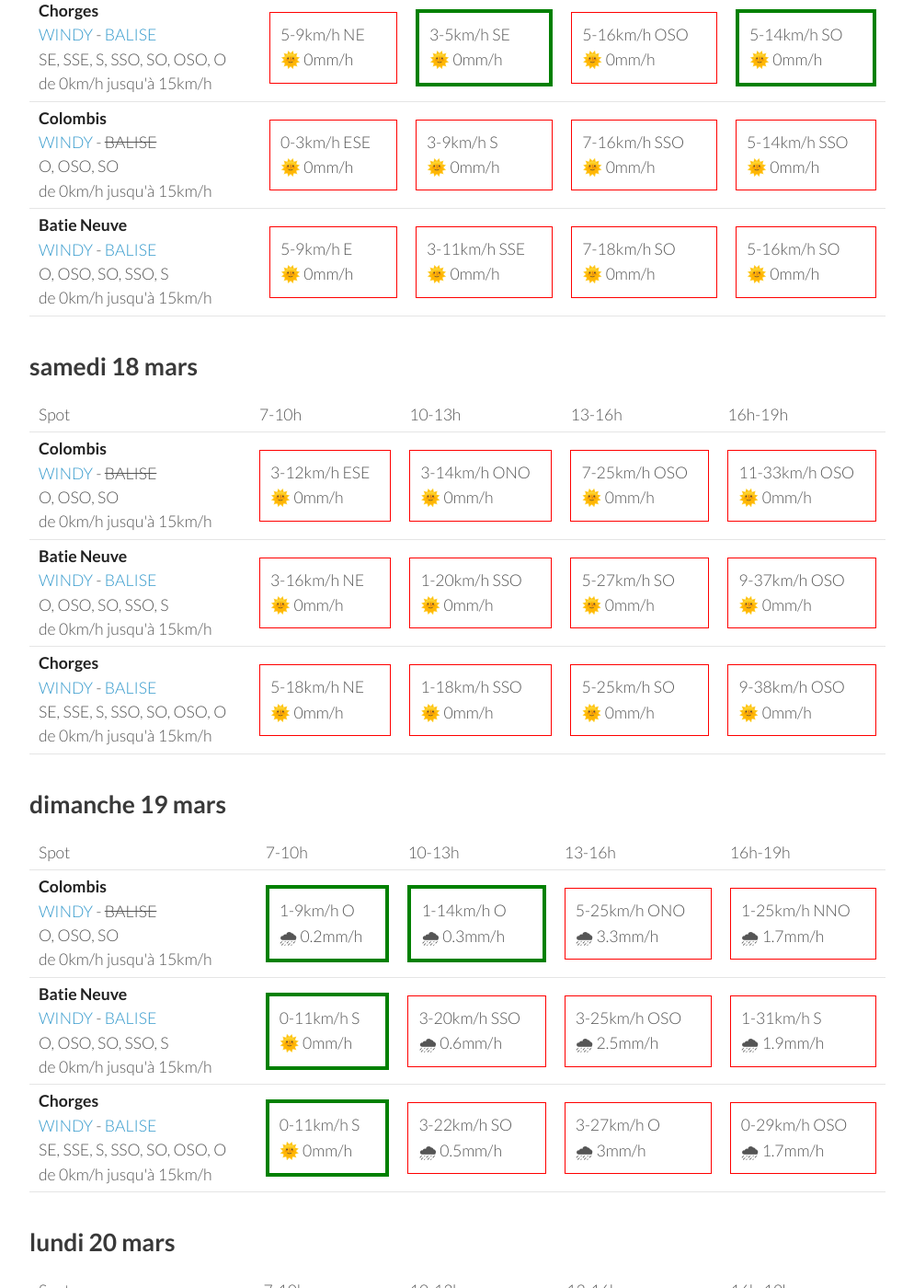
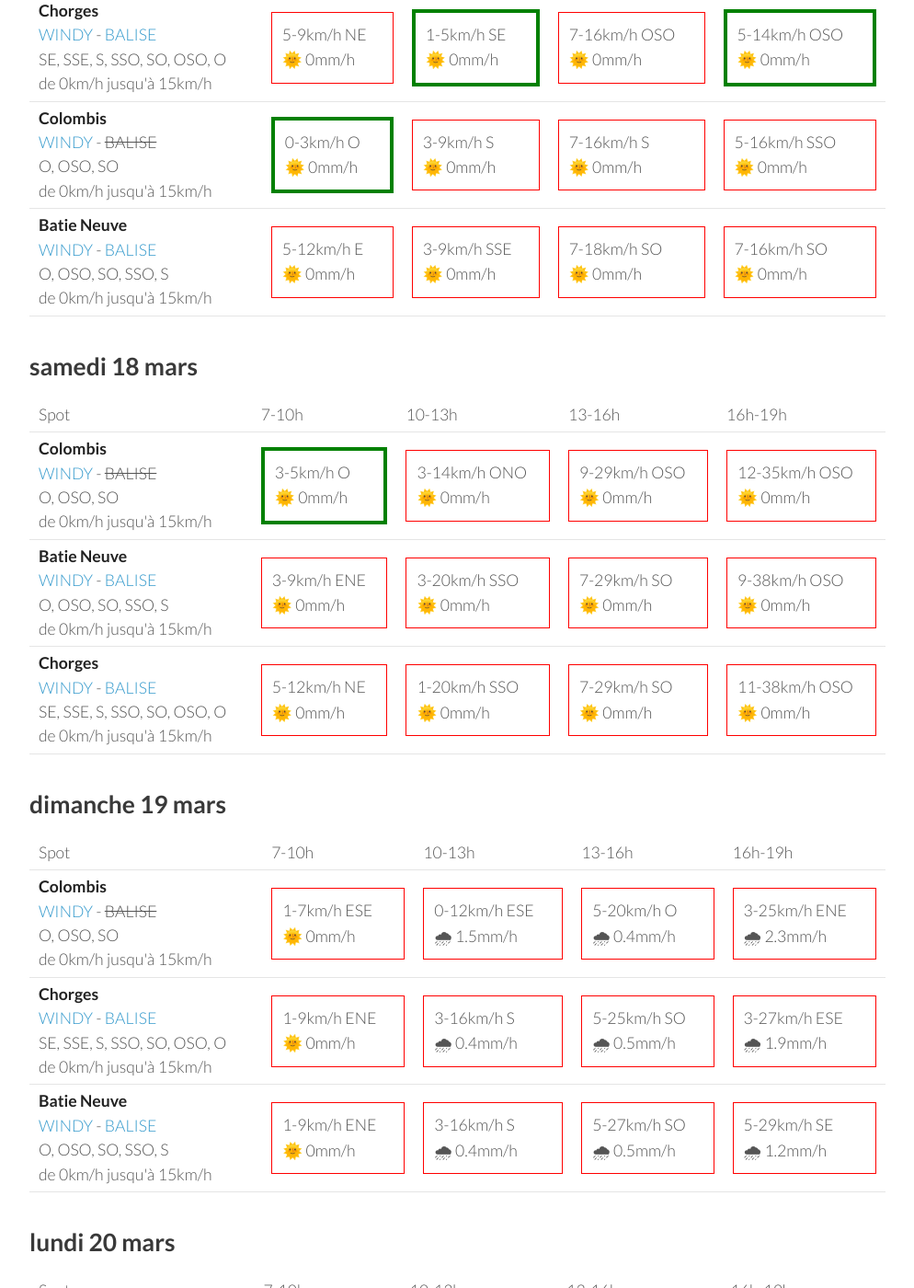
Before and after one commit to parapente-dans-le-nord/parapente-dans-le-nord.github.io, a Jekyll site: the page built from saint_andre.markdown, in a window 1280 px wide and 1400 px high, scrolled down 849 px. Shown: the whole window at 92% size, without its empty margins (26-1020 px from the left). Built offline with Jekyll 4.4.1, drawn with Linux system fonts in a browser that asks for light colours; some of the changed text lies outside the part shown.

Commit message:
update index.markdown

```diff
--- a/saint_andre.markdown
+++ b/saint_andre.markdown
@@ -22,30 +22,30 @@ page mise à jour le jeudi 16 mars 13:35
       <td>16h-19h</td>
     </tr>
 <tr>
+        <td><strong>Colombis</strong><br><a href="https://windy.com/44.494/6.216?44.559,6.262,10">WINDY</a> - <span class="no-balise"> BALISE </span><br> <span class="vent-favorable">O, OSO, SO</span><br><span class="force-vent">de 0km/h jusqu'à 15km/h</span> </td>
+
+            <td><div class="not-flyable"><p>0-0km/h NA</p><p>🌧️ 0mm/h</p></div></td>
+            <td><div class="not-flyable"><p>0-0km/h NA</p><p>🌧️ 0mm/h</p></div></td>
+            <td><div class="not-flyable"><p>0-0km/h NA</p><p>🌧️ 0mm/h</p></div></td>
+            <td><div class="not-flyable"><p>5-18km/h OSO</p><p>🌞 0mm/h</p></div></td>
+
+    </tr>
+<tr>
         <td><strong>Batie Neuve</strong><br><a href="https://windy.com/44.584/6.236?44.559,6.262,10,m:eTtagly">WINDY</a> - <span class=""><a href="https://www.openwindmap.org/PP554">BALISE</a> </span><br> <span class="vent-favorable">O, OSO, SO, SSO, S</span><br><span class="force-vent">de 0km/h jusqu'à 15km/h</span> </td>
 
             <td><div class="not-flyable"><p>0-0km/h NA</p><p>🌧️ 0mm/h</p></div></td>
-            <td><div class="flyable"><p>3-7km/h SO</p><p>🌞 0mm/h</p></div></td>
-            <td><div class="flyable"><p>5-14km/h SO</p><p>🌞 0mm/h</p></div></td>
-            <td><div class="not-flyable"><p>5-18km/h OSO</p><p>🌞 0mm/h</p></div></td>
+            <td><div class="not-flyable"><p>0-0km/h NA</p><p>🌧️ 0mm/h</p></div></td>
+            <td><div class="not-flyable"><p>0-0km/h NA</p><p>🌧️ 0mm/h</p></div></td>
+            <td><div class="not-flyable"><p>5-20km/h SO</p><p>🌞 0mm/h</p></div></td>
 
     </tr>
 <tr>
         <td><strong>Chorges</strong><br><a href="https://windy.com/44.578/6.280?44.559,6.262,10">WINDY</a> - <span class=""><a href="https://www.openwindmap.org/PP554">BALISE</a> </span><br> <span class="vent-favorable">SE, SSE, S, SSO, SO, OSO, O</span><br><span class="force-vent">de 0km/h jusqu'à 15km/h</span> </td>
 
             <td><div class="not-flyable"><p>0-0km/h NA</p><p>🌧️ 0mm/h</p></div></td>
-            <td><div class="flyable"><p>1-5km/h SSO</p><p>🌞 0mm/h</p></div></td>
-            <td><div class="flyable"><p>5-12km/h SO</p><p>🌞 0mm/h</p></div></td>
-            <td><div class="not-flyable"><p>7-18km/h OSO</p><p>🌞 0mm/h</p></div></td>
-
-    </tr>
-<tr>
-        <td><strong>Colombis</strong><br><a href="https://windy.com/44.494/6.216?44.559,6.262,10">WINDY</a> - <span class="no-balise"> BALISE </span><br> <span class="vent-favorable">O, OSO, SO</span><br><span class="force-vent">de 0km/h jusqu'à 15km/h</span> </td>
-
             <td><div class="not-flyable"><p>0-0km/h NA</p><p>🌧️ 0mm/h</p></div></td>
-            <td><div class="flyable"><p>5-14km/h OSO</p><p>🌞 0mm/h</p></div></td>
-            <td><div class="not-flyable"><p>5-14km/h SSO</p><p>🌞 0mm/h</p></div></td>
-            <td><div class="not-flyable"><p>5-16km/h OSO</p><p>🌞 0mm/h</p></div></td>
+            <td><div class="not-flyable"><p>0-0km/h NA</p><p>🌧️ 0mm/h</p></div></td>
+            <td><div class="not-flyable"><p>5-18km/h O</p><p>🌞 0mm/h</p></div></td>
 
     </tr>
 
@@ -68,29 +68,29 @@ page mise à jour le jeudi 16 mars 13:35
         <td><strong>Chorges</strong><br><a href="https://windy.com/44.578/6.280?44.559,6.262,10">WINDY</a> - <span class=""><a href="https://www.openwindmap.org/PP554">BALISE</a> </span><br> <span class="vent-favorable">SE, SSE, S, SSO, SO, OSO, O</span><br><span class="force-vent">de 0km/h jusqu'à 15km/h</span> </td>
 
             <td><div class="not-flyable"><p>5-9km/h NE</p><p>🌞 0mm/h</p></div></td>
-            <td><div class="flyable"><p>3-5km/h SE</p><p>🌞 0mm/h</p></div></td>
-            <td><div class="not-flyable"><p>5-16km/h OSO</p><p>🌞 0mm/h</p></div></td>
-            <td><div class="flyable"><p>5-14km/h SO</p><p>🌞 0mm/h</p></div></td>
+            <td><div class="flyable"><p>1-5km/h SE</p><p>🌞 0mm/h</p></div></td>
+            <td><div class="not-flyable"><p>7-16km/h OSO</p><p>🌞 0mm/h</p></div></td>
+            <td><div class="flyable"><p>5-14km/h OSO</p><p>🌞 0mm/h</p></div></td>
 
 
     </tr>
 <tr>
         <td><strong>Colombis</strong><br><a href="https://windy.com/44.494/6.216?44.559,6.262,10">WINDY</a> - <span class="no-balise"> BALISE </span><br> <span class="vent-favorable">O, OSO, SO</span><br><span class="force-vent">de 0km/h jusqu'à 15km/h</span> </td>
 
-            <td><div class="not-flyable"><p>0-3km/h ESE</p><p>🌞 0mm/h</p></div></td>
+            <td><div class="flyable"><p>0-3km/h O</p><p>🌞 0mm/h</p></div></td>
             <td><div class="not-flyable"><p>3-9km/h S</p><p>🌞 0mm/h</p></div></td>
-            <td><div class="not-flyable"><p>7-16km/h SSO</p><p>🌞 0mm/h</p></div></td>
-            <td><div class="not-flyable"><p>5-14km/h SSO</p><p>🌞 0mm/h</p></div></td>
+            <td><div class="not-flyable"><p>7-16km/h S</p><p>🌞 0mm/h</p></div></td>
+            <td><div class="not-flyable"><p>5-16km/h SSO</p><p>🌞 0mm/h</p></div></td>
 
 
     </tr>
 <tr>
         <td><strong>Batie Neuve</strong><br><a href="https://windy.com/44.584/6.236?44.559,6.262,10,m:eTtagly">WINDY</a> - <span class=""><a href="https://www.openwindmap.org/PP554">BALISE</a> </span><br> <span class="vent-favorable">O, OSO, SO, SSO, S</span><br><span class="force-vent">de 0km/h jusqu'à 15km/h</span> </td>
 
-            <td><div class="not-flyable"><p>5-9km/h E</p><p>🌞 0mm/h</p></div></td>
-            <td><div class="not-flyable"><p>3-11km/h SSE</p><p>🌞 0mm/h</p></div></td>
+            <td><div class="not-flyable"><p>5-12km/h E</p><p>🌞 0mm/h</p></div></td>
+            <td><div class="not-flyable"><p>3-9km/h SSE</p><p>🌞 0mm/h</p></div></td>
             <td><div class="not-flyable"><p>7-18km/h SO</p><p>🌞 0mm/h</p></div></td>
-            <td><div class="not-flyable"><p>5-16km/h SO</p><p>🌞 0mm/h</p></div></td>
+            <td><div class="not-flyable"><p>7-16km/h SO</p><p>🌞 0mm/h</p></div></td>
 
 
     </tr>
@@ -113,30 +113,30 @@ page mise à jour le jeudi 16 mars 13:35
 <tr>
         <td><strong>Colombis</strong><br><a href="https://windy.com/44.494/6.216?44.559,6.262,10">WINDY</a> - <span class="no-balise"> BALISE </span><br> <span class="vent-favorable">O, OSO, SO</span><br><span class="force-vent">de 0km/h jusqu'à 15km/h</span> </td>
 
-            <td><div class="not-flyable"><p>3-12km/h ESE</p><p>🌞 0mm/h</p></div></td>
+            <td><div class="flyable"><p>3-5km/h O</p><p>🌞 0mm/h</p></div></td>
             <td><div class="not-flyable"><p>3-14km/h ONO</p><p>🌞 0mm/h</p></div></td>
-            <td><div class="not-flyable"><p>7-25km/h OSO</p><p>🌞 0mm/h</p></div></td>
-            <td><div class="not-flyable"><p>11-33km/h OSO</p><p>🌞 0mm/h</p></div></td>
+            <td><div class="not-flyable"><p>9-29km/h OSO</p><p>🌞 0mm/h</p></div></td>
+            <td><div class="not-flyable"><p>12-35km/h OSO</p><p>🌞 0mm/h</p></div></td>
 
 
     </tr>
 <tr>
         <td><strong>Batie Neuve</strong><br><a href="https://windy.com/44.584/6.236?44.559,6.262,10,m:eTtagly">WINDY</a> - <span class=""><a href="https://www.openwindmap.org/PP554">BALISE</a> </span><br> <span class="vent-favorable">O, OSO, SO, SSO, S</span><br><span class="force-vent">de 0km/h jusqu'à 15km/h</span> </td>
 
-            <td><div class="not-flyable"><p>3-16km/h NE</p><p>🌞 0mm/h</p></div></td>
-            <td><div class="not-flyable"><p>1-20km/h SSO</p><p>🌞 0mm/h</p></div></td>
-            <td><div class="not-flyable"><p>5-27km/h SO</p><p>🌞 0mm/h</p></div></td>
-            <td><div class="not-flyable"><p>9-37km/h OSO</p><p>🌞 0mm/h</p></div></td>
+            <td><div class="not-flyable"><p>3-9km/h ENE</p><p>🌞 0mm/h</p></div></td>
+            <td><div class="not-flyable"><p>3-20km/h SSO</p><p>🌞 0mm/h</p></div></td>
+            <td><div class="not-flyable"><p>7-29km/h SO</p><p>🌞 0mm/h</p></div></td>
+            <td><div class="not-flyable"><p>9-38km/h OSO</p><p>🌞 0mm/h</p></div></td>
 
 
     </tr>
 <tr>
         <td><strong>Chorges</strong><br><a href="https://windy.com/44.578/6.280?44.559,6.262,10">WINDY</a> - <span class=""><a href="https://www.openwindmap.org/PP554">BALISE</a> </span><br> <span class="vent-favorable">SE, SSE, S, SSO, SO, OSO, O</span><br><span class="force-vent">de 0km/h jusqu'à 15km/h</span> </td>
 
-            <td><div class="not-flyable"><p>5-18km/h NE</p><p>🌞 0mm/h</p></div></td>
-            <td><div class="not-flyable"><p>1-18km/h SSO</p><p>🌞 0mm/h</p></div></td>
-            <td><div class="not-flyable"><p>5-25km/h SO</p><p>🌞 0mm/h</p></div></td>
-            <td><div class="not-flyable"><p>9-38km/h OSO</p><p>🌞 0mm/h</p></div></td>
+            <td><div class="not-flyable"><p>5-12km/h NE</p><p>🌞 0mm/h</p></div></td>
+            <td><div class="not-flyable"><p>1-20km/h SSO</p><p>🌞 0mm/h</p></div></td>
+            <td><div class="not-flyable"><p>7-29km/h SO</p><p>🌞 0mm/h</p></div></td>
+            <td><div class="not-flyable"><p>11-38km/h OSO</p><p>🌞 0mm/h</p></div></td>
 
 
     </tr>
@@ -159,30 +159,30 @@ page mise à jour le jeudi 16 mars 13:35
 <tr>
         <td><strong>Colombis</strong><br><a href="https://windy.com/44.494/6.216?44.559,6.262,10">WINDY</a> - <span class="no-balise"> BALISE </span><br> <span class="vent-favorable">O, OSO, SO</span><br><span class="force-vent">de 0km/h jusqu'à 15km/h</span> </td>
 
-            <td><div class="flyable"><p>1-9km/h O</p><p>🌧 0.2mm/h</p></div></td>
-            <td><div class="flyable"><p>1-14km/h O</p><p>🌧 0.3mm/h</p></div></td>
-            <td><div class="not-flyable"><p>5-25km/h ONO</p><p>🌧 3.3mm/h</p></div></td>
-            <td><div class="not-flyable"><p>1-25km/h NNO</p><p>🌧 1.7mm/h</p></div></td>
+            <td><div class="not-flyable"><p>1-7km/h ESE</p><p>🌞 0mm/h</p></div></td>
+            <td><div class="not-flyable"><p>0-12km/h ESE</p><p>🌧 1.5mm/h</p></div></td>
+            <td><div class="not-flyable"><p>5-20km/h O</p><p>🌧 0.4mm/h</p></div></td>
+            <td><div class="not-flyable"><p>3-25km/h ENE</p><p>🌧 2.3mm/h</p></div></td>
+
+
+    </tr>
+<tr>
+        <td><strong>Chorges</strong><br><a href="https://windy.com/44.578/6.280?44.559,6.262,10">WINDY</a> - <span class=""><a href="https://www.openwindmap.org/PP554">BALISE</a> </span><br> <span class="vent-favorable">SE, SSE, S, SSO, SO, OSO, O</span><br><span class="force-vent">de 0km/h jusqu'à 15km/h</span> </td>
+
+            <td><div class="not-flyable"><p>1-9km/h ENE</p><p>🌞 0mm/h</p></div></td>
+            <td><div class="not-flyable"><p>3-16km/h S</p><p>🌧 0.4mm/h</p></div></td>
+            <td><div class="not-flyable"><p>5-25km/h SO</p><p>🌧 0.5mm/h</p></div></td>
+            <td><div class="not-flyable"><p>3-27km/h ESE</p><p>🌧 1.9mm/h</p></div></td>
 
 
     </tr>
 <tr>
         <td><strong>Batie Neuve</strong><br><a href="https://windy.com/44.584/6.236?44.559,6.262,10,m:eTtagly">WINDY</a> - <span class=""><a href="https://www.openwindmap.org/PP554">BALISE</a> </span><br> <span class="vent-favorable">O, OSO, SO, SSO, S</span><br><span class="force-vent">de 0km/h jusqu'à 15km/h</span> </td>
 
-            <td><div class="flyable"><p>0-11km/h S</p><p>🌞 0mm/h</p></div></td>
-            <td><div class="not-flyable"><p>3-20km/h SSO</p><p>🌧 0.6mm/h</p></div></td>
-            <td><div class="not-flyable"><p>3-25km/h OSO</p><p>🌧 2.5mm/h</p></div></td>
-            <td><div class="not-flyable"><p>1-31km/h S</p><p>🌧 1.9mm/h</p></div></td>
-
-
-    </tr>
-<tr>
-        <td><strong>Chorges</strong><br><a href="https://windy.com/44.578/6.280?44.559,6.262,10">WINDY</a> - <span class=""><a href="https://www.openwindmap.org/PP554">BALISE</a> </span><br> <span class="vent-favorable">SE, SSE, S, SSO, SO, OSO, O</span><br><span class="force-vent">de 0km/h jusqu'à 15km/h</span> </td>
-
-            <td><div class="flyable"><p>0-11km/h S</p><p>🌞 0mm/h</p></div></td>
-            <td><div class="not-flyable"><p>3-22km/h SO</p><p>🌧 0.5mm/h</p></div></td>
-            <td><div class="not-flyable"><p>3-27km/h O</p><p>🌧 3mm/h</p></div></td>
-            <td><div class="not-flyable"><p>0-29km/h OSO</p><p>🌧 1.7mm/h</p></div></td>
+            <td><div class="not-flyable"><p>1-9km/h ENE</p><p>🌞 0mm/h</p></div></td>
+            <td><div class="not-flyable"><p>3-16km/h S</p><p>🌧 0.4mm/h</p></div></td>
+            <td><div class="not-flyable"><p>5-27km/h SO</p><p>🌧 0.5mm/h</p></div></td>
+            <td><div class="not-flyable"><p>5-29km/h SE</p><p>🌧 1.2mm/h</p></div></td>
 
 
     </tr>
```
Also changed, not shown: other parts of saint_andre.markdown (+1 -1 lines).
